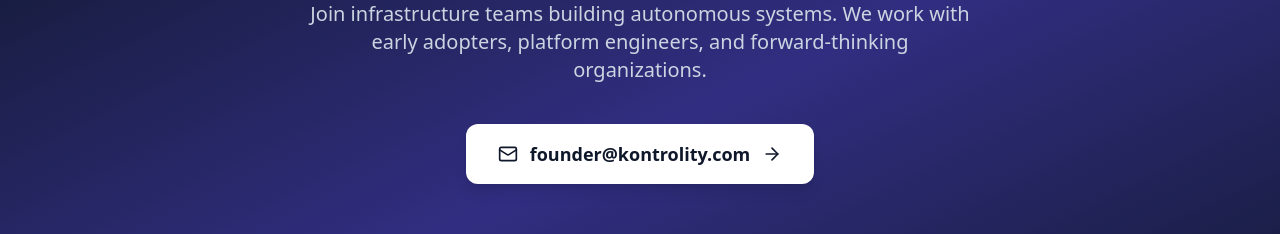
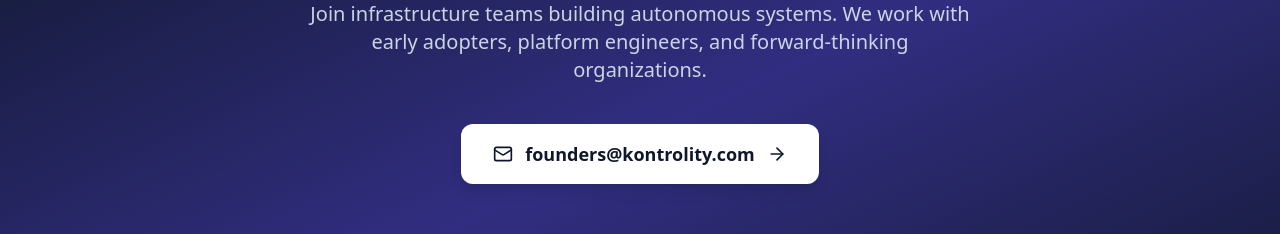
Before and after one commit to kontrolity/kontrolity.com, a Next.js app: page / in a window 1280 px wide. Shown: the part 10760-10994 px from the top of the page. Built offline with nearby package versions, Linux system fonts and the light colour scheme.

Commit message:
Fix: Change founder@ to founders@ (plural) in CTASection

```diff
--- a/src/components/landing/CTASection.js
+++ b/src/components/landing/CTASection.js
@@ -24,11 +24,11 @@
 
           <div className="flex flex-col sm:flex-row items-center justify-center gap-4 mb-12">
             <a
-              href="mailto:founder@kontrolity.com"
+              href="mailto:founders@kontrolity.com"
               className="group flex items-center gap-3 px-8 py-4 text-lg font-semibold text-slate-900 bg-white hover:bg-slate-100 rounded-xl shadow-lg transition-all"
             >
               <Mail className="w-5 h-5" />
-              founder@kontrolity.com
+              founders@kontrolity.com
               <ArrowRight className="w-5 h-5 group-hover:translate-x-1 transition-transform" />
             </a>
           </div>
```
